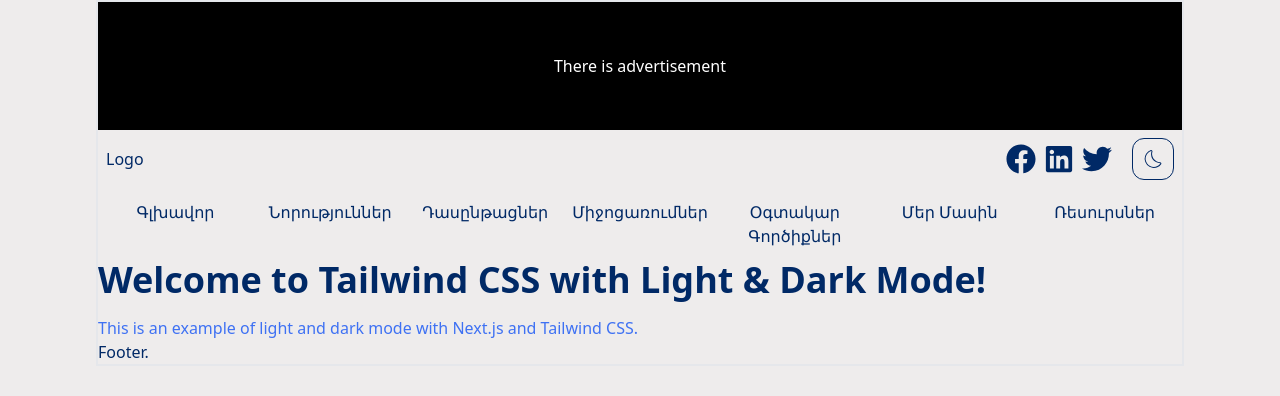
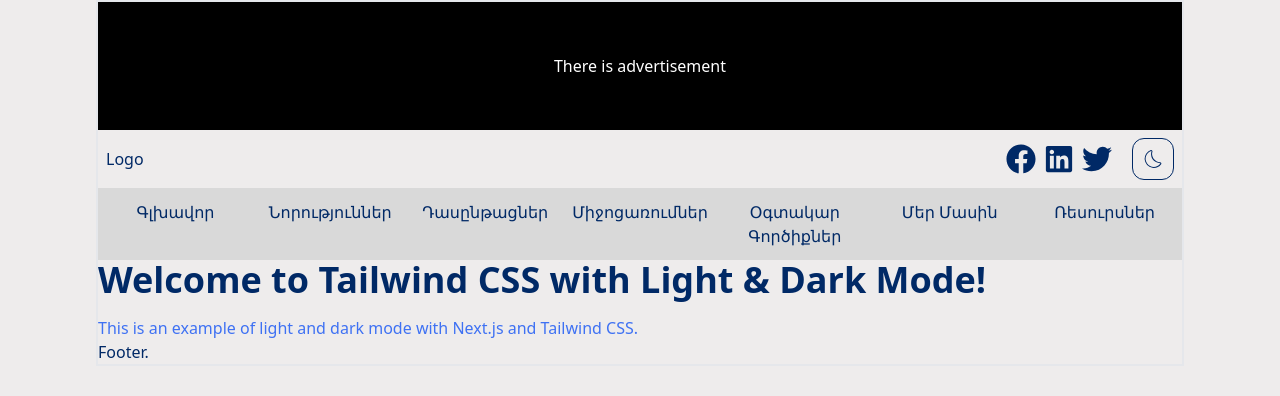
Before and after one commit to khachatryanhovhannes/news-website, a Next.js app: page / in a window 1280 px wide. Shown: the top 396 px of the page. Built offline with nearby package versions, Linux system fonts and the light colour scheme.

Commit message:
develop: Fix navbar color

```diff
--- a/app/page.tsx
+++ b/app/page.tsx
@@ -1,6 +1,6 @@
 export default function Home() {
   return (
-    <main>
+    <main className="">
       <h1 className="text-4xl font-bold text-text-primary-light dark:text-text-primary-dark">
         Welcome to Tailwind CSS with Light & Dark Mode!
       </h1>
--- a/components/molecules/navbar/index.tsx
+++ b/components/molecules/navbar/index.tsx
@@ -3,7 +3,7 @@ import { NAVIGATION } from "@/constants";
 
 export default function Navbar() {
   return (
-    <nav className="flex justify-between">
+    <nav className="flex justify-between bg-background-secondary-light dark:bg-background-secondary-dark">
       {NAVIGATION.map((nav_item) => (
         <NavItem
           label={nav_item.label}
```
